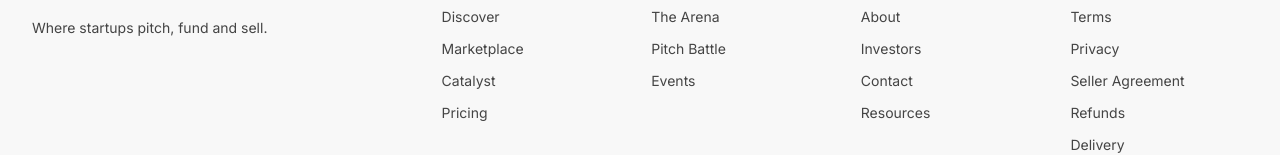
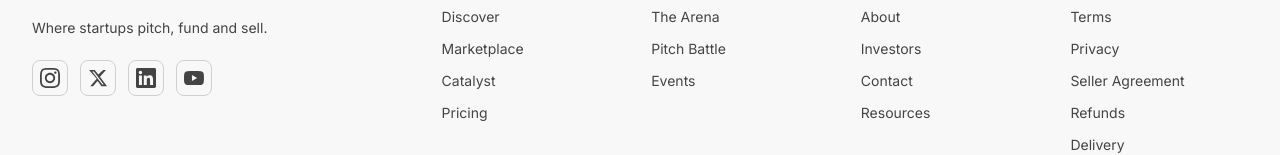
Before and after one commit to ventexx-official/ventex, a Next.js app: page / in a window 1280 px wide. Shown: the part 3125-3280 px from the top of the page. Built offline with nearby package versions, Linux system fonts and the light colour scheme; no server answers; the database is empty.

Commit message:
feat: Add Instagram, X, LinkedIn, YouTube social icons to footer

```diff
--- a/components/Footer.tsx
+++ b/components/Footer.tsx
@@ -39,6 +39,45 @@
   },
 ];
 
+const socials = [
+  {
+    label: 'Instagram',
+    href: 'https://www.instagram.com/ventexhq/',
+    icon: (
+      <svg xmlns="http://www.w3.org/2000/svg" viewBox="0 0 24 24" fill="currentColor" className="w-5 h-5">
+        <path d="M12 2.163c3.204 0 3.584.012 4.85.07 3.252.148 4.771 1.691 4.919 4.919.058 1.265.069 1.645.069 4.849 0 3.205-.012 3.584-.069 4.849-.149 3.225-1.664 4.771-4.919 4.919-1.266.058-1.644.07-4.85.07-3.204 0-3.584-.012-4.849-.07-3.26-.149-4.771-1.699-4.919-4.92-.058-1.265-.07-1.644-.07-4.849 0-3.204.013-3.583.07-4.849.149-3.227 1.664-4.771 4.919-4.919 1.266-.057 1.645-.069 4.849-.069zm0-2.163c-3.259 0-3.667.014-4.947.072-4.358.2-6.78 2.618-6.98 6.98-.059 1.281-.073 1.689-.073 4.948 0 3.259.014 3.668.072 4.948.2 4.358 2.618 6.78 6.98 6.98 1.281.058 1.689.072 4.948.072 3.259 0 3.668-.014 4.948-.072 4.354-.2 6.782-2.618 6.979-6.98.059-1.28.073-1.689.073-4.948 0-3.259-.014-3.667-.072-4.947-.196-4.354-2.617-6.78-6.979-6.98-1.281-.059-1.69-.073-4.949-.073zm0 5.838c-3.403 0-6.162 2.759-6.162 6.162s2.759 6.163 6.162 6.163 6.162-2.759 6.162-6.163c0-3.403-2.759-6.162-6.162-6.162zm0 10.162c-2.209 0-4-1.79-4-4 0-2.209 1.791-4 4-4s4 1.791 4 4c0 2.21-1.791 4-4 4zm6.406-11.845c-.796 0-1.441.645-1.441 1.44s.645 1.44 1.441 1.44c.795 0 1.439-.645 1.439-1.44s-.644-1.44-1.439-1.44z"/>
+      </svg>
+    ),
+  },
+  {
+    label: 'X (Twitter)',
+    href: 'https://x.com/ventex_hq',
+    icon: (
+      <svg xmlns="http://www.w3.org/2000/svg" viewBox="0 0 24 24" fill="currentColor" className="w-5 h-5">
+        <path d="M18.244 2.25h3.308l-7.227 8.26 8.502 11.24H16.17l-4.714-6.231-5.401 6.231H2.746l7.73-8.835L1.254 2.25H8.08l4.253 5.622zm-1.161 17.52h1.833L7.084 4.126H5.117z"/>
+      </svg>
+    ),
+  },
+  {
+    label: 'LinkedIn',
+    href: 'https://www.linkedin.com/in/ventex',
+    icon: (
+      <svg xmlns="http://www.w3.org/2000/svg" viewBox="0 0 24 24" fill="currentColor" className="w-5 h-5">
+        <path d="M20.447 20.452h-3.554v-5.569c0-1.328-.027-3.037-1.852-3.037-1.853 0-2.136 1.445-2.136 2.939v5.667H9.351V9h3.414v1.561h.046c.477-.9 1.637-1.85 3.37-1.85 3.601 0 4.267 2.37 4.267 5.455v6.286zM5.337 7.433c-1.144 0-2.063-.926-2.063-2.065 0-1.138.92-2.063 2.063-2.063 1.14 0 2.064.925 2.064 2.063 0 1.139-.925 2.065-2.064 2.065zm1.782 13.019H3.555V9h3.564v11.452zM22.225 0H1.771C.792 0 0 .774 0 1.729v20.542C0 23.227.792 24 1.771 24h20.451C23.2 24 24 23.227 24 22.271V1.729C24 .774 23.2 0 22.222 0h.003z"/>
+      </svg>
+    ),
+  },
+  {
+    label: 'YouTube',
+    href: 'https://youtube.com/@ventexhq?si=9BZ8Rg7W5tpkWkBv',
+    icon: (
+      <svg xmlns="http://www.w3.org/2000/svg" viewBox="0 0 24 24" fill="currentColor" className="w-5 h-5">
+        <path d="M23.498 6.186a3.016 3.016 0 0 0-2.122-2.136C19.505 3.545 12 3.545 12 3.545s-7.505 0-9.377.505A3.017 3.017 0 0 0 .502 6.186C0 8.07 0 12 0 12s0 3.93.502 5.814a3.016 3.016 0 0 0 2.122 2.136c1.871.505 9.376.505 9.376.505s7.505 0 9.377-.505a3.015 3.015 0 0 0 2.122-2.136C24 15.93 24 12 24 12s0-3.93-.502-5.814zM9.545 15.568V8.432L15.818 12l-6.273 3.568z"/>
+      </svg>
+    ),
+  },
+];
+
 export default function Footer() {
   const currentYear = new Date().getFullYear();
 
@@ -54,6 +93,22 @@
             <p className="mx-auto mt-3 max-w-sm text-sm leading-6 text-[var(--text3)] md:mx-0">
               Where startups pitch, fund and sell.
             </p>
+            {/* Social Icons */}
+            <div className="mt-5 flex items-center justify-center gap-3 md:justify-start">
+              {socials.map((s) => (
+                <a
+                  key={s.label}
+                  href={s.href}
+                  target="_blank"
+                  rel="noopener noreferrer"
+                  aria-label={s.label}
+                  className="flex h-9 w-9 items-center justify-center rounded-lg border text-[var(--text3)] transition-colors hover:border-[var(--text2)] hover:text-[var(--text)]"
+                  style={{ borderColor: 'var(--border2)' }}
+                >
+                  {s.icon}
+                </a>
+              ))}
+            </div>
           </div>
 
           <div className="grid grid-cols-1 gap-8 sm:grid-cols-2 lg:grid-cols-4">
```
